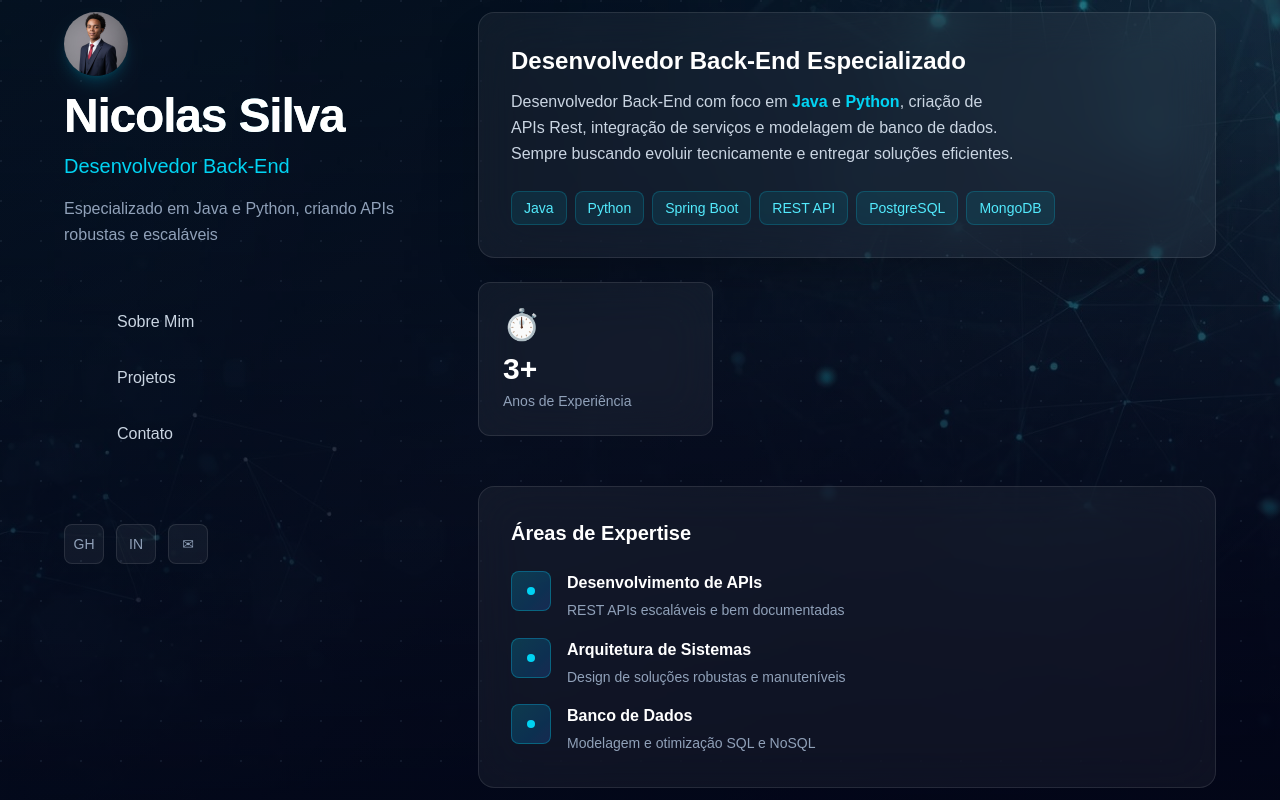
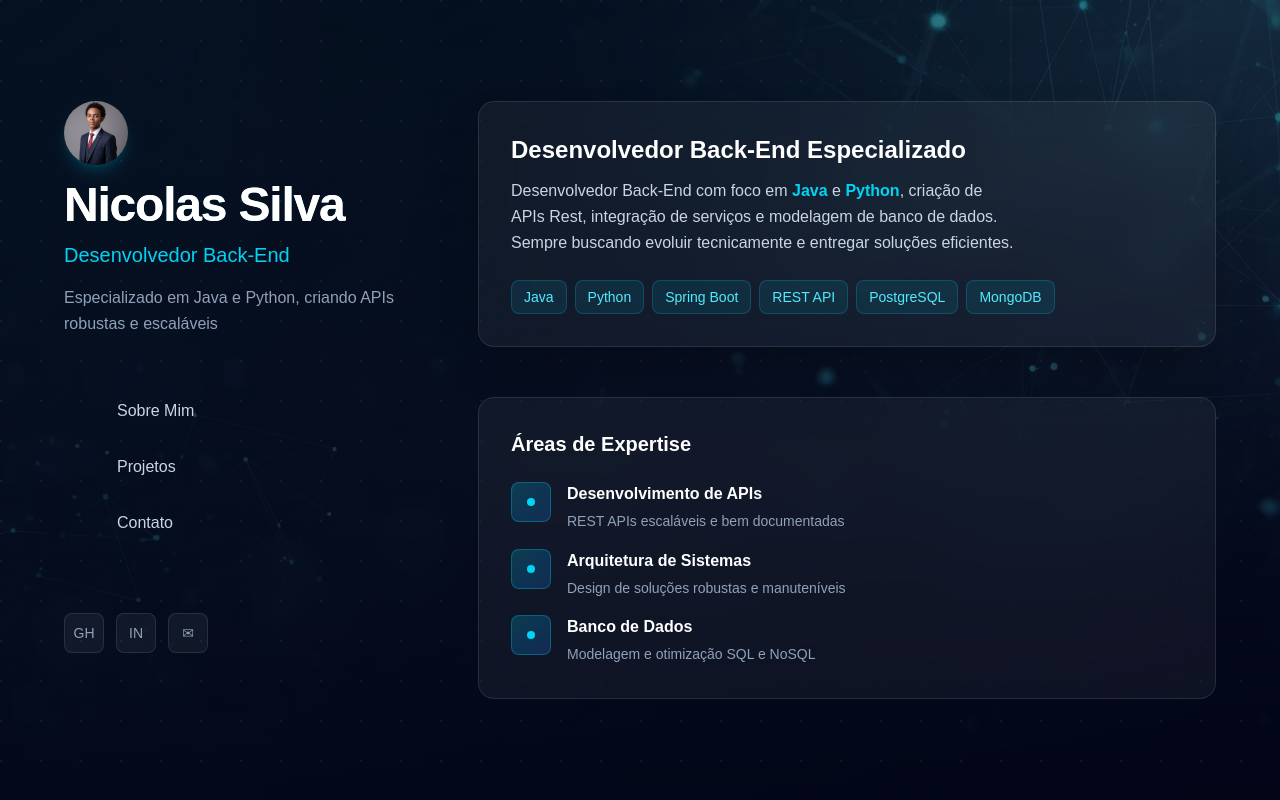
Before and after one commit to Nicolas-End/Portifolio, a Next.js app in the folder portifolio/: page / in a window 1280 px wide. Built offline with nearby package versions, Linux system fonts and the light colour scheme.

Commit message:
removiung experience

```diff
--- a/portifolio/app/page.tsx
+++ b/portifolio/app/page.tsx
@@ -201,23 +201,7 @@ export default function Home() {
                 </div>
               </div>
 
-              <div className="grid sm:grid-cols-3 gap-4">
-                {[
-                  { label: "Anos de Experiência", value: "3+", icon: "⏱️" },
 
-                ].map((stat, idx) => (
-                  <div
-                    key={stat.label}
-                    className={`rounded-xl bg-white/5 backdrop-blur-xl border border-white/10 p-6
-                               hover:bg-white/10 transition-all duration-500 hover:scale-105 hover:-translate-y-2 hover:shadow-2xl hover:shadow-cyan-500/20 ${mounted ? "opacity-100 translate-y-0" : "opacity-0 translate-y-8"}`}
-                    style={{ transitionDelay: `${400 + idx * 150}ms` }}
-                  >
-                    <div className="text-3xl mb-2 animate-bounce-slow">{stat.icon}</div>
-                    <div className="text-3xl font-bold text-white mb-1">{stat.value}</div>
-                    <div className="text-sm text-slate-400">{stat.label}</div>
-                  </div>
-                ))}
-              </div>
 
               <div
                 className={`rounded-2xl bg-white/5 backdrop-blur-xl border border-white/10 overflow-hidden transition-all duration-700 ease-in-out ${aboutVisible ? "max-h-[2000px] opacity-100 p-8" : "max-h-0 opacity-0 p-0"}`}
```
